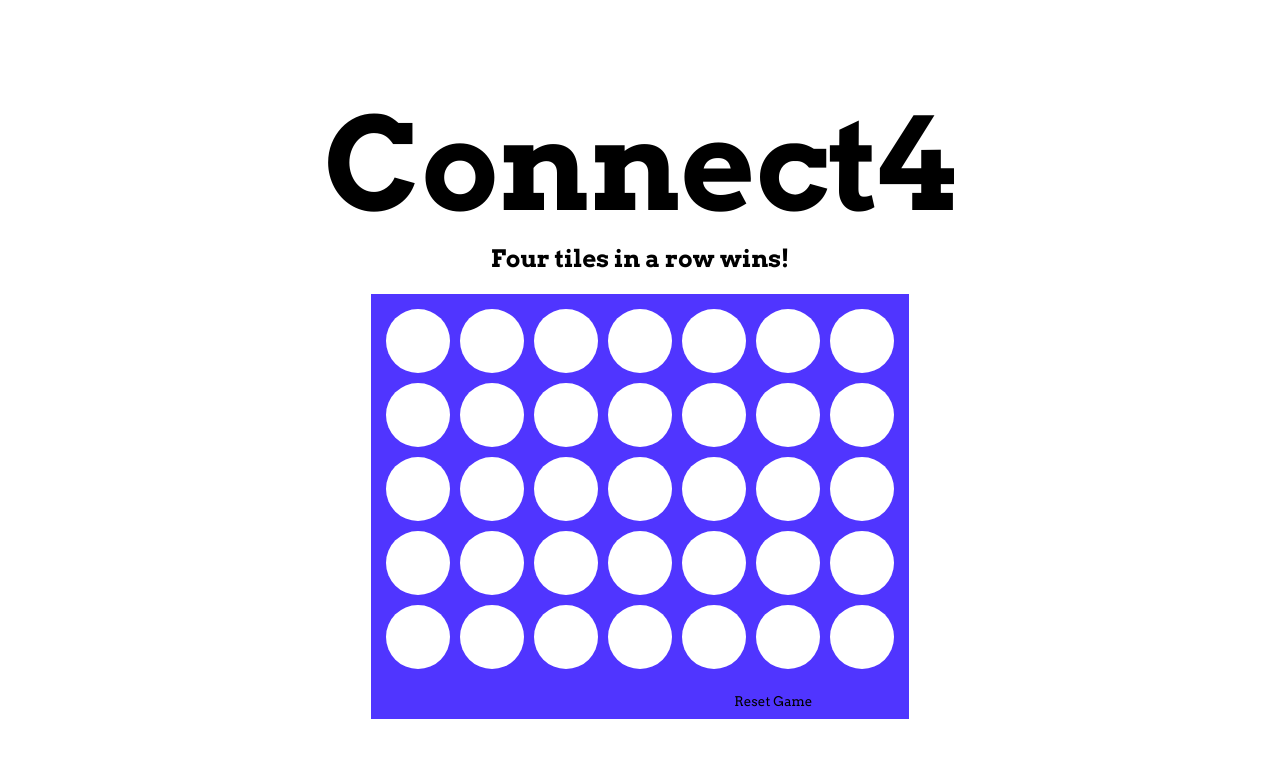
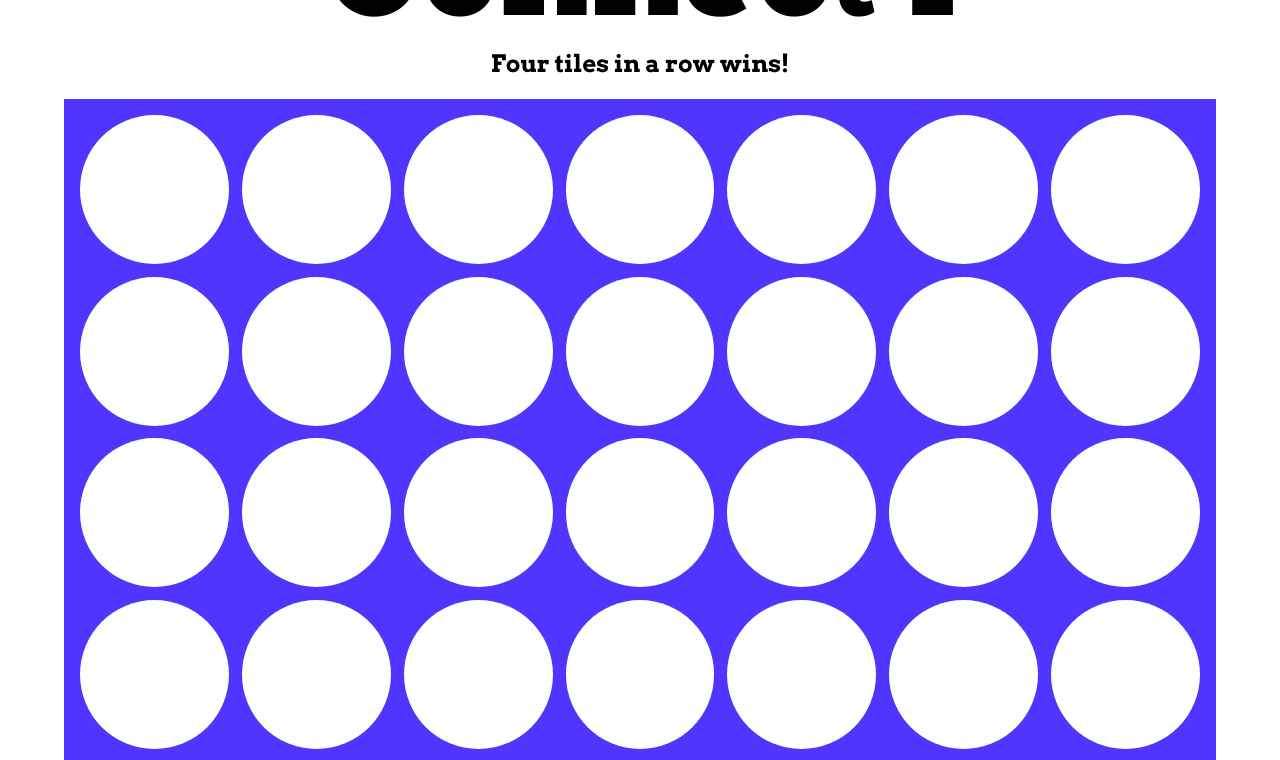
Before and after one commit to cisco95/Connect4, a React (Vite) app: page / in a window 1280 px wide. Shown: the top 760 px of the page. Built offline with nearby package versions, Linux system fonts and the light colour scheme.

Commit message:
Fix CSS Issues

```diff
--- a/src/App.jsx
+++ b/src/App.jsx
@@ -161,11 +161,9 @@ export default function App() {
                 {displaySpaces}
             </div>
             {!gameEnd ? <button className= "resetGame" onClick={resetGame}>Reset Game</button>
-            : <button className = "invisible"></button>}
+            : <button className = "resetGame invisible"></button>}
         </main>
-        <div>
-          {gameEnd && <button className= "newGame" onClick={resetGame}>New Game</button>}
-        </div>
+        {gameEnd && <button className= "newGame" onClick={resetGame}>New Game</button>}
       </>
     )
 }
--- /dev/null
+++ b/src/components/Score.jsx
@@ -0,0 +1,5 @@
+import React from "react"
+
+export default function Score(props){
+
+}
--- a/src/index.css
+++ b/src/index.css
@@ -5,11 +5,8 @@
 body {
   margin: 0;
   font-family: Arvo, sans-serif;
-  /* height: 100vh; */
-  /* width: 100vw; */
-  /* display: flex; */
-  /* justify-content: center; */
-  /* align-items: center; */
+  width: 100vw;
+  height: 100vh;
 }
 
 .title {
@@ -21,31 +18,27 @@ body {
 }
 
 main {
-  /* height: 100vh; */
   width: 100vw;
+  height: 100vh;
   display: flex;
   flex-direction: column;
   align-items: center;
+  justify-content: center;
 }
 
 .background {
   background-color: hsl(248, 100%, 60.4%);
   display: grid;
   grid-template-columns: repeat(7, 1fr);
-  padding: 10px 10px 45px;
+  width: 90%;
+  padding: 10px 10px 60px;
 }
 
 .space {
-  width: 8vh;
   aspect-ratio: 1 / 1;
-  margin: 5px;
+  margin: .5vw;
   border-radius: 50%;
   cursor: pointer;
-  /* min-width: 6vh;
-  min-height: 6vh;
-  max-width: 10vw;
-  max-height: 10vw; */
-
 }
 
 button {
@@ -80,11 +73,15 @@ button.newGame:active {
 
 button.resetGame {
   position: relative;
-  top: -2em;
-  left: 10em;
+  /* display: flex; */
+  /* align-items: center; */
+  /* justify-content: flex-start; */
+  top: -4em;
+  /* left: 10em; */
   background-color: transparent;
   border: none;
   cursor: pointer;
+  height: 3vh;
 }
 
 
@@ -104,12 +101,15 @@ button.resetGame:active{
   box-shadow: none;
 }
 
+button.invisible:hover {
+  background-color: transparent;
+  box-shadow: none;
+}
+
 button.invisible {
-  border: none;
-  width: 0;
-  height: 0;
-  margin: 0;
-  padding: 0;
+  color: transparent;
+  cursor: none;
+  height: 3vh;
 }
 
 
```
